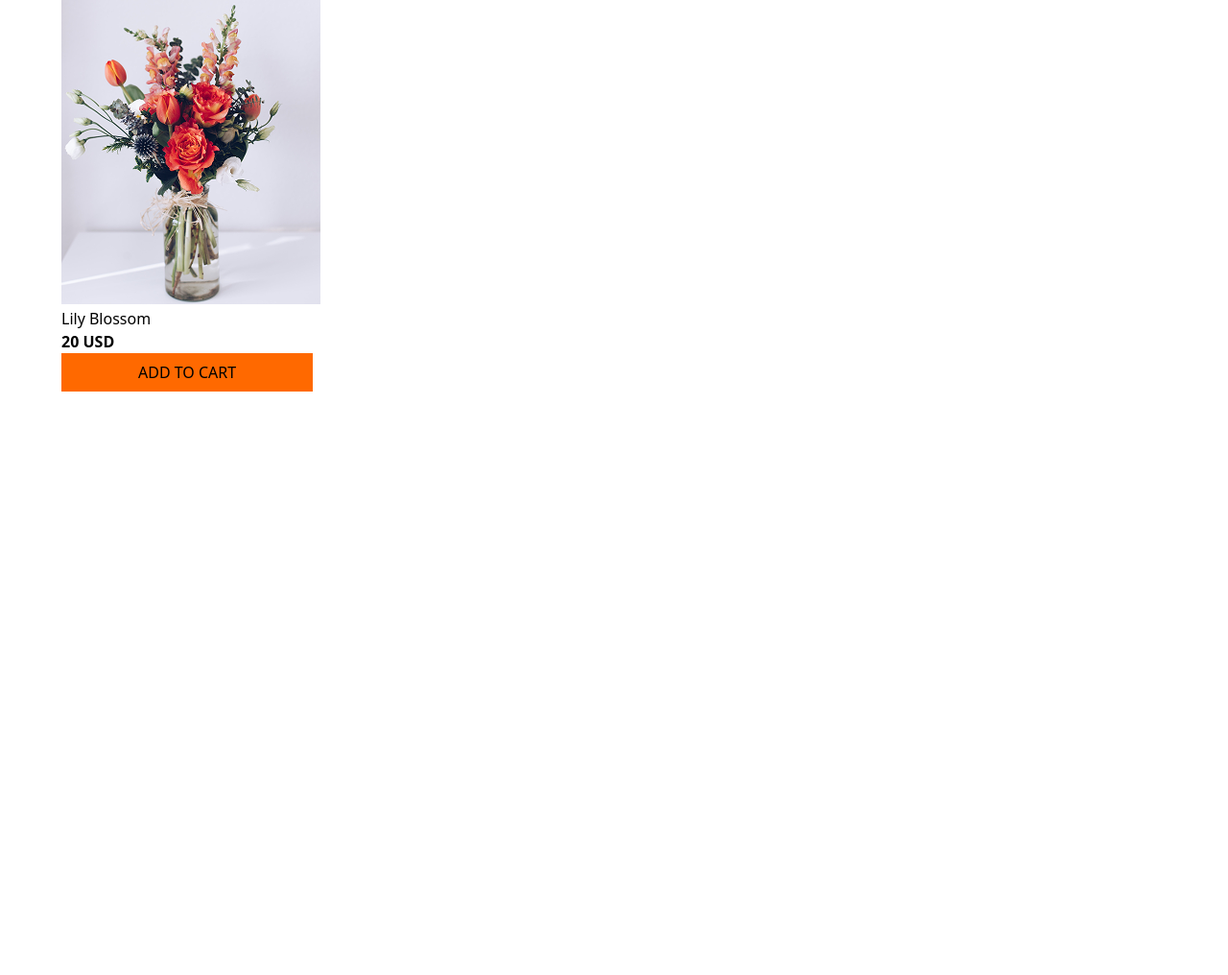
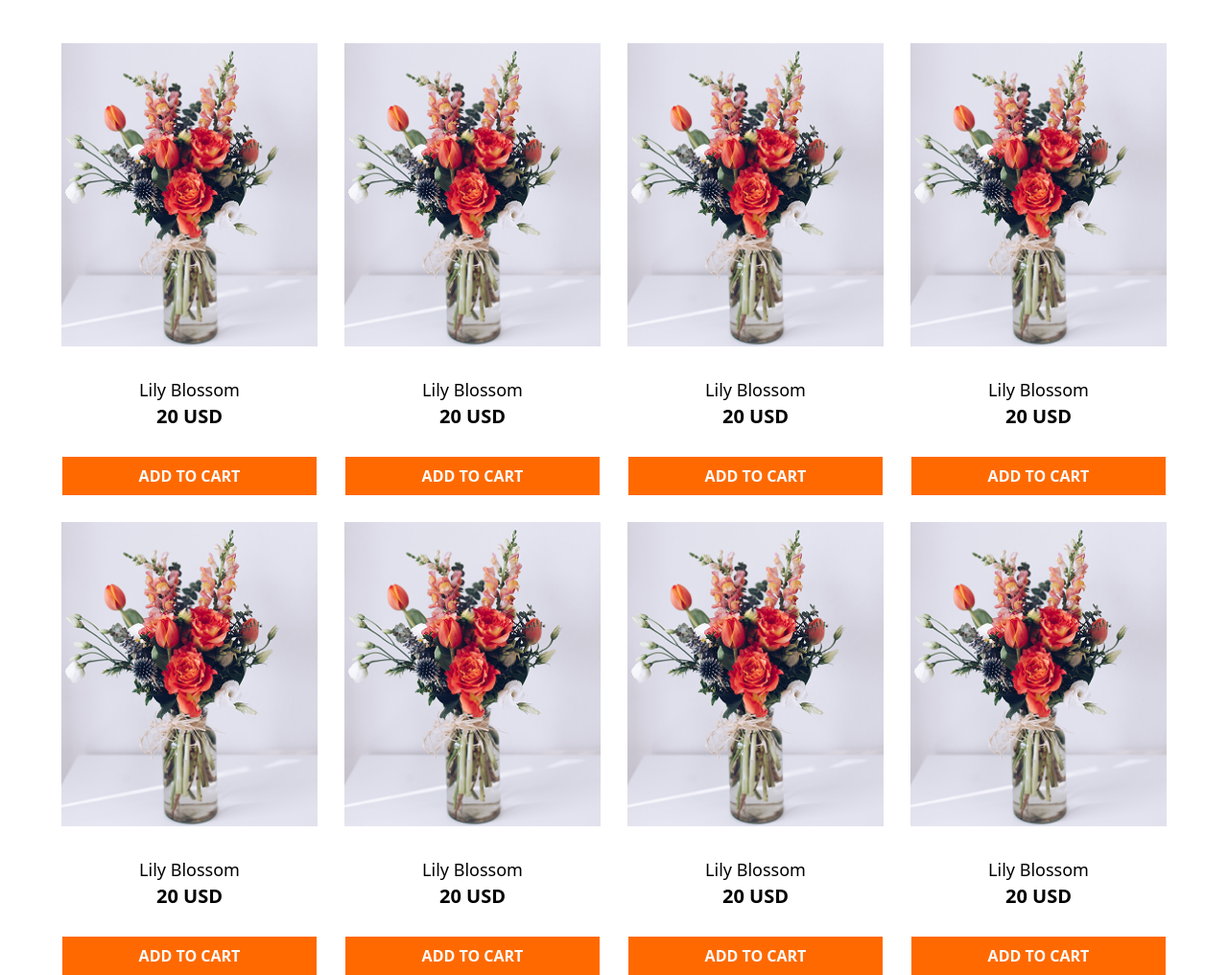
Before and after one commit to abuHuraira920/Assignment02, a plain HTML site: page index.html in a window 1280 px wide. Shown: the part 741-1757 px from the top of the page at 96% size. Before the commit the page ends 1149 px from the top, so only its background shows below. Drawn offline with nearby package versions, Linux system fonts and the light colour scheme.

Commit message:
plants and prices added

```diff
--- a/index.html
+++ b/index.html
@@ -1,11 +1,14 @@
 <!DOCTYPE html>
 <html lang="en">
+
 <head>
     <meta charset="UTF-8">
     <meta name="viewport" content="width=device-width, initial-scale=1.0">
     <title>Document</title>
     <script src="https://cdn.jsdelivr.net/npm/@tailwindcss/browser@4"></script>
+    <link rel="stylesheet" href="style/flowers.css">
 </head>
+
 <body class="container mx-auto my-0 max-w-6xl">
 
     <header>
@@ -15,19 +18,20 @@
 
             </div>
             <div>
-                <ul class="flex mr-3">
-                    <li class="mr-3 text-lg">Home</li>
-                    <li class="mr-3 text-lg clo-">Shop</li>
-                    <li class="mr-3 text-lg clo-">About Us</li>
-                    <li class="ml-5 text-lg">Cart ($56)</li>
+                <ul class="flex">
+                    <li class="mr-12 text-lg font-bold">Home</li>
+                    <li class="mr-12 text-lg primary-text-color-gray">Shop</li>
+                    <li class="mr-12 text-lg primary-text-color-gray">About Us</li>
+                    <li class="mr-12 text-lg">Cart ($56)</li>
                 </ul>
             </div>
         </nav>
         <section class="flex justify-between items-end ">
             <div class="w-6/12">
-                <h2 class="font-bold text-7xl mt-12">ALWAYS  <span class="text-orange-400">FRESH FLOWERS</span></h2>
+                <h2 class="font-bold text-7xl mt-12">ALWAYS <span class="text-orange-400">FRESH FLOWERS</span></h2>
 
-                <p class=" "> Indulge your senses with the beauty and fragrance of our fresh flower shop. From classic roses to exotic blooms, we offer a wide variety of fresh.</p>
+                <p class=" primary-text-color-gray"> Indulge your senses with the beauty and fragrance of our fresh flower shop. From classic
+                    roses to exotic blooms, we offer a wide variety of fresh.</p>
             </div>
             <div class=" w-6/12">
                 <img src="assets/hero-flower.png" alt="">
@@ -39,23 +43,116 @@
     <main>
         <section class="text-center mt-48">
             <h2 class="font-bold text-6xl"> <span class="text-orange-400">Our</span> Plants</h2>
-            <p>Indulge your senses with the beauty and fragrance of our fresh flower shop. <br> From classic roses to exotic blooms, we offer a wide variety of fresh.</p>
+            <p class="primary-text-color-gray">Indulge your senses with the beauty and fragrance of our fresh flower shop. <br> From classic roses to
+                exotic blooms, we offer a wide variety of fresh.</p>
         </section>
         <!-- card section -->
-        <section class="flex">
-            <div>
+        <section class="mt-12 grid grid-cols-4 gap-7">
+            <div class="flex flex-col justify-center items-center">
                 <div>
-                <img src="assets/sample-flower-image.png" alt="Simple flower img">
+                    <img src="assets/sample-flower-image.png" alt="Simple flower img">
 
+                </div>
+                <div class="text-center mt-7 mb-7">
+                    <h5 class="text-lg font-medium">Lily Blossom</h5>
+                    <h4 class="font-bold text-xl ">20 USD</h4>
+                </div>
+                <button class="bg-orange-500 px-20 py-2 text-stone-50 font-semibold ">
+                    ADD TO CART
+                </button>
             </div>
-            <div class="">
-                <h5>Lily Blossom</h5>
-                <h4 class="font-bold ">20 USD</h4>
+            <div class="flex flex-col justify-center items-center">
+                <div>
+                    <img src="assets/sample-flower-image.png" alt="Simple flower img">
+
+                </div>
+                <div class="text-center mt-7 mb-7">
+                    <h5 class="text-lg font-medium">Lily Blossom</h5>
+                    <h4 class="font-bold text-xl ">20 USD</h4>
+                </div>
+                <button class="bg-orange-500 px-20 py-2 text-stone-50 font-semibold ">
+                    ADD TO CART
+                </button>
             </div>
-            <button class="bg-orange-500 px-20 py-2  ">
-                ADD TO CART
-            </button>
+            <div class="flex flex-col justify-center items-center">
+                <div>
+                    <img src="assets/sample-flower-image.png" alt="Simple flower img">
+
+                </div>
+                <div class="text-center mt-7 mb-7">
+                    <h5 class="text-lg font-medium">Lily Blossom</h5>
+                    <h4 class="font-bold text-xl ">20 USD</h4>
+                </div>
+                <button class="bg-orange-500 px-20 py-2 text-stone-50 font-semibold ">
+                    ADD TO CART
+                </button>
             </div>
+            <div class="flex flex-col justify-center items-center">
+                <div>
+                    <img src="assets/sample-flower-image.png" alt="Simple flower img">
+
+                </div>
+                <div class="text-center mt-7 mb-7">
+                    <h5 class="text-lg font-medium">Lily Blossom</h5>
+                    <h4 class="font-bold text-xl ">20 USD</h4>
+                </div>
+                <button class="bg-orange-500 px-20 py-2 text-stone-50 font-semibold ">
+                    ADD TO CART
+                </button>
+            </div>
+            <div class="flex flex-col justify-center items-center">
+                <div>
+                    <img src="assets/sample-flower-image.png" alt="Simple flower img">
+
+                </div>
+                <div class="text-center mt-7 mb-7">
+                    <h5 class="text-lg font-medium">Lily Blossom</h5>
+                    <h4 class="font-bold text-xl ">20 USD</h4>
+                </div>
+                <button class="bg-orange-500 px-20 py-2 text-stone-50 font-semibold ">
+                    ADD TO CART
+                </button>
+            </div>
+            <div class="flex flex-col justify-center items-center">
+                <div>
+                    <img src="assets/sample-flower-image.png" alt="Simple flower img">
+
+                </div>
+                <div class="text-center mt-7 mb-7">
+                    <h5 class="text-lg font-medium">Lily Blossom</h5>
+                    <h4 class="font-bold text-xl ">20 USD</h4>
+                </div>
+                <button class="bg-orange-500 px-20 py-2 text-stone-50 font-semibold ">
+                    ADD TO CART
+                </button>
+            </div>
+            <div class="flex flex-col justify-center items-center">
+                <div>
+                    <img src="assets/sample-flower-image.png" alt="Simple flower img">
+
+                </div>
+                <div class="text-center mt-7 mb-7">
+                    <h5 class="text-lg font-medium">Lily Blossom</h5>
+                    <h4 class="font-bold text-xl ">20 USD</h4>
+                </div>
+                <button class="bg-orange-500 px-20 py-2 text-stone-50 font-semibold ">
+                    ADD TO CART
+                </button>
+            </div>
+            <div class="flex flex-col justify-center items-center">
+                <div>
+                    <img src="assets/sample-flower-image.png" alt="Simple flower img">
+
+                </div>
+                <div class="text-center mt-7 mb-7">
+                    <h5 class="text-lg font-medium">Lily Blossom</h5>
+                    <h4 class="font-bold text-xl ">20 USD</h4>
+                </div>
+                <button class="bg-orange-500 px-20 py-2 text-stone-50 font-semibold ">
+                    ADD TO CART
+                </button>
+            </div>
+
 
         </section>
     </main>
@@ -63,4 +160,5 @@
 
     </footer>
 </body>
+
 </html>
--- a/style/flowers.css
+++ b/style/flowers.css
@@ -0,0 +1,3 @@
+.primary-text-color-gray{
+    color: #7A7C80;
+}
```
